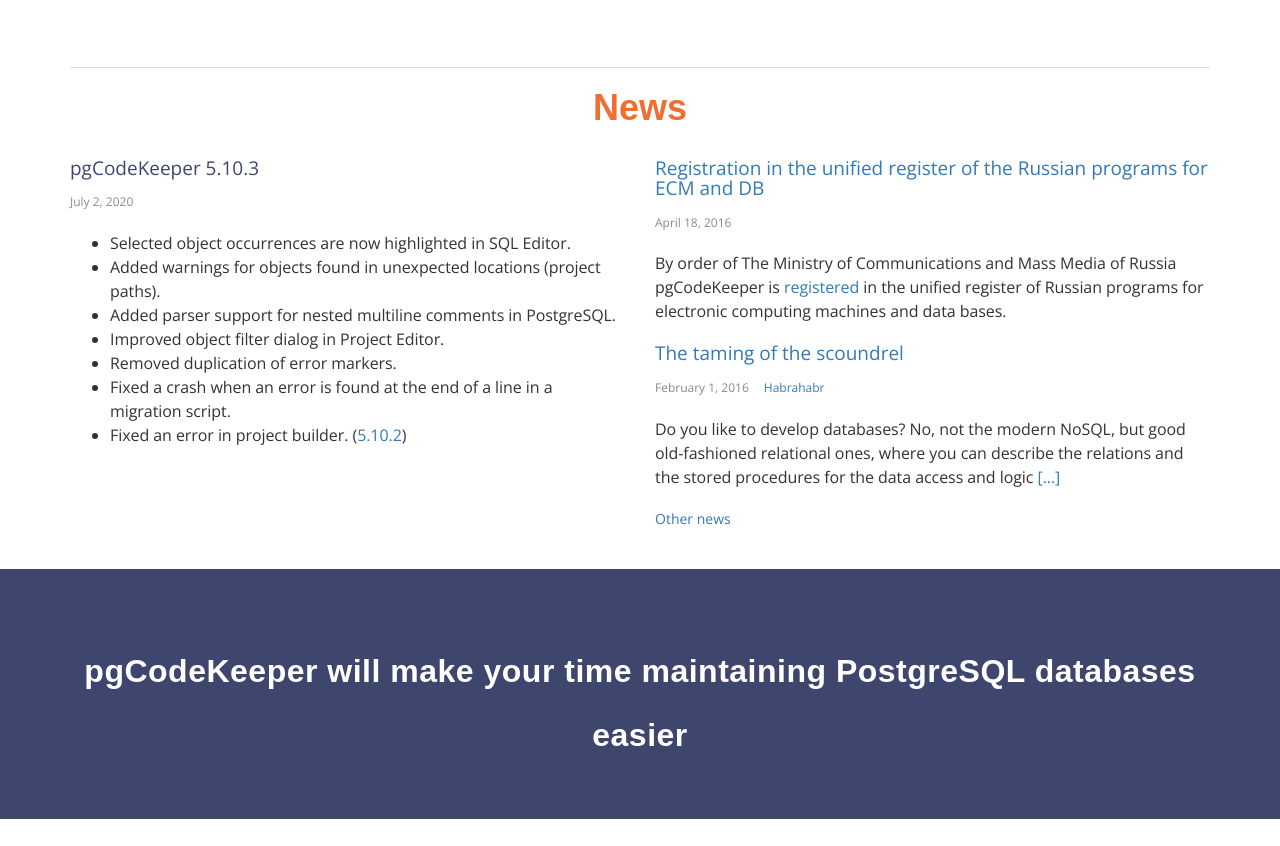
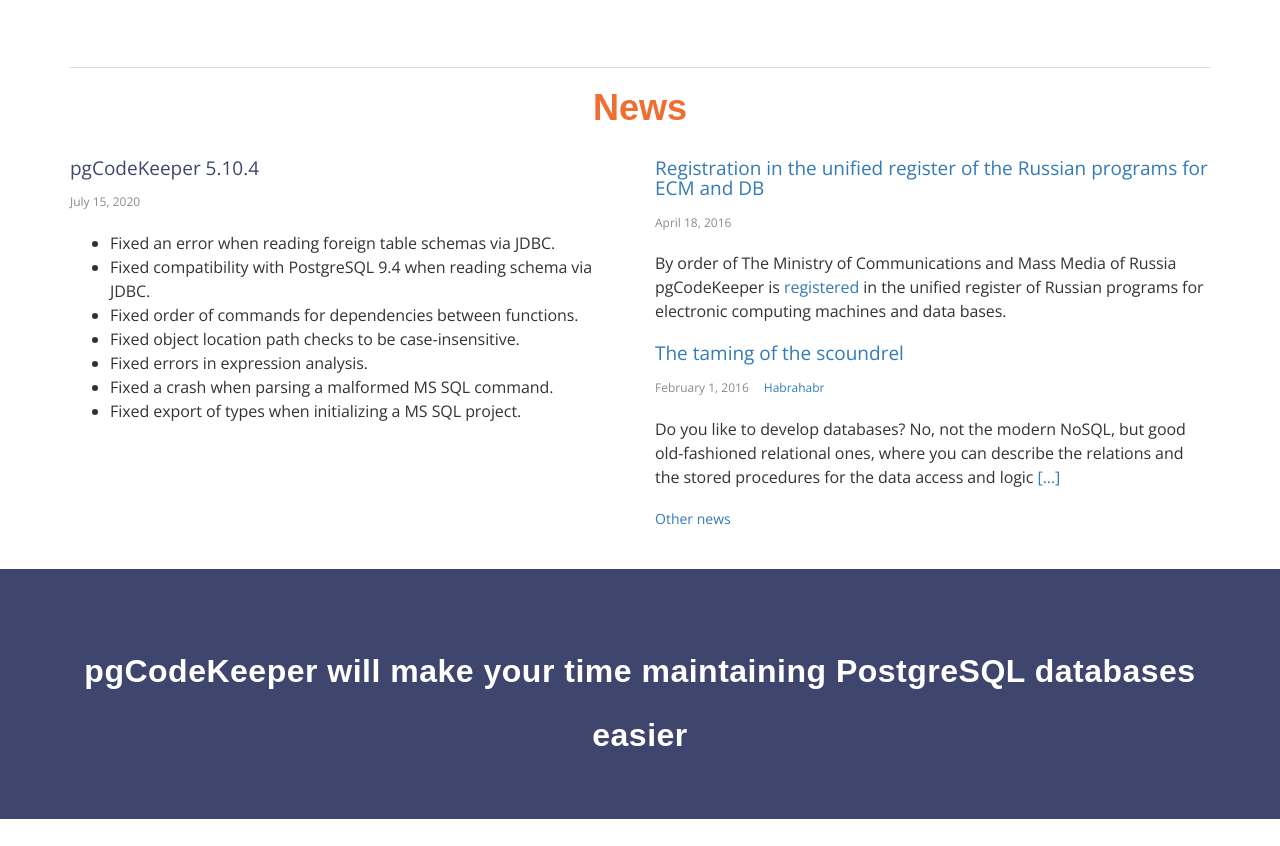
Before and after one commit to pgcodekeeper/pgcodekeeper.github.io, a plain HTML site: page index.html in a window 1280 px wide. Shown: the part 2508-3354 px from the top of the page. Drawn offline with nearby package versions, Linux system fonts and the light colour scheme; a web font is replaced by a local one.

Commit message:
announcement for 5.10.4

```diff
--- a/index.html
+++ b/index.html
@@ -237,16 +237,16 @@
       <div class="row">
 
         <div class="col-sm-6 col-lg-6">
-          <h4 class="anchor" name="pgCodeKeeper-5.10.3" id="pgCodeKeeper-5.10.3">pgCodeKeeper 5.10.3</h4>
-          <p class="date">July 2, 2020</p>
+          <h4 class="anchor" name="pgCodeKeeper-5.10.4" id="pgCodeKeeper-5.10.4">pgCodeKeeper 5.10.4</h4>
+          <p class="date">July 15, 2020</p>
           <ul class="short-article">
-            <li>Selected object occurrences are now highlighted in SQL Editor.</li>
-            <li>Added warnings for objects found in unexpected locations (project paths).</li>
-            <li>Added parser support for nested multiline comments in PostgreSQL.</li>
-            <li>Improved object filter dialog in Project Editor.</li>
-            <li>Removed duplication of error markers.</li>
-            <li>Fixed a crash when an error is found at the end of a line in a migration script.</li>
-            <li>Fixed an error in project builder. (<a href='https://github.com/pgcodekeeper/pgcodekeeper/releases/tag/v5.10.2'>5.10.2</a>)</li>
+            <li>Fixed an error when reading foreign table schemas via JDBC.</li>
+            <li>Fixed compatibility with PostgreSQL 9.4 when reading schema via JDBC.</li>
+            <li>Fixed order of commands for dependencies between functions.</li>
+            <li>Fixed object location path checks to be case-insensitive.</li>
+            <li>Fixed errors in expression analysis.</li>
+            <li>Fixed a crash when parsing a malformed MS SQL command.</li>
+            <li>Fixed export of types when initializing a MS SQL project.</li>
           </ul>
         </div>
 
```
Also changed, not shown: _src/app/index.html (+9 -9 lines), _src/app/news.html (+12 -0 lines), news.html (+12 -0 lines).
